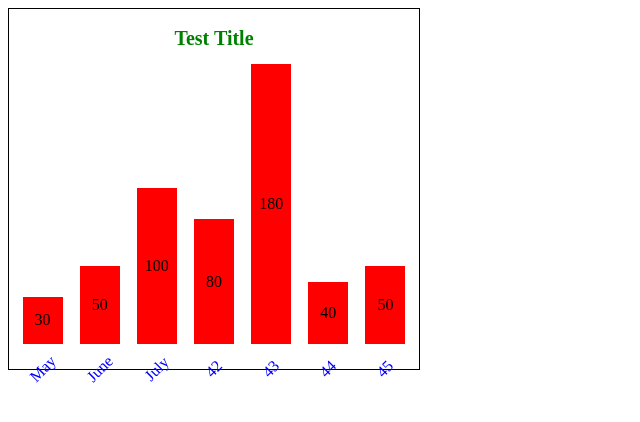
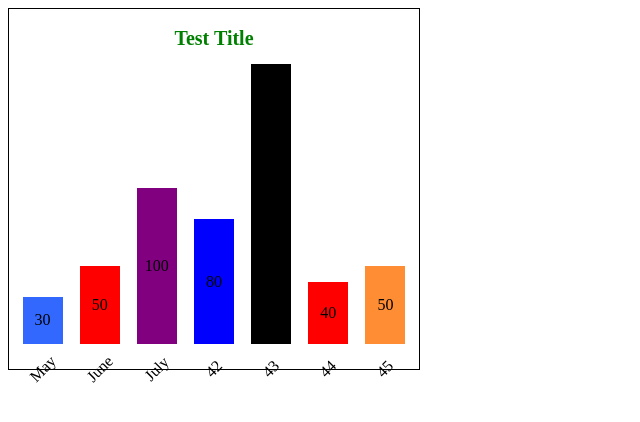
Before and after one commit to mackwill/lighthouse-labs-bar-chart, a plain HTML site: page index.html in a window 1280 px wide. Shown: the whole page, without its empty margins (0-640 px from the left). Drawn offline with nearby package versions, Linux system fonts and the light colour scheme.

Commit message:
Added capability to color each bar individually

```diff
--- a/index.html
+++ b/index.html
@@ -33,8 +33,16 @@
             titleSize: 20,
           },
           bar: {
-            backgroundColor: "red",
-            labelColor: "blue",
+            backgroundColor: [
+              "#3368FF",
+              "red",
+              "purple",
+              "blue",
+              "black",
+              "red",
+            ],
+            // backgroundColor: "#3368FF",
+            labelColor: "black",
             labelSize: 8,
           },
         }
--- a/index.js
+++ b/index.js
@@ -39,19 +39,24 @@ const createChart = function (width, height, border = "1px solid black") {
   $("body").append(tmp);
 };
 
-const createBarElement = function (
-  newElem,
-  xVal,
-  yVal,
-  backgroundColor,
-  yScale
-) {
-  newElem.style.height = yVal * yScale * 0.8 + "px";
-  //console.log("width:" + newElem.style.width);
-  newElem.style.backgroundColor = backgroundColor;
+// const defineBarColor = function(backgroundColor) {
+//   for (let i = 0; i < )
+// }
 
-  newElem.innerText = yVal;
-  $("#graph").append(newElem);
+const createBarElement = function (xVal, yVal, barColor, yScale) {
+  if (barColor === undefined) {
+    barColor = "#FF8D33";
+  }
+
+  let tmp = document.createElement("div");
+  tmp.setAttribute("id", xVal);
+  tmp.setAttribute("class", xVal + " bar");
+
+  tmp.style.height = yVal * yScale * 0.8 + "px";
+  tmp.style.backgroundColor = barColor;
+  tmp.innerText = yVal;
+
+  $("#graph").append(tmp);
 };
 
 const drawBarChart = function (data, options) {
@@ -59,6 +64,7 @@ const drawBarChart = function (data, options) {
 
   let graphOpts = options.graph;
   let barOpts = options.bar;
+  let barColor = "";
 
   let yScale = findYMax(data, graphOpts.height);
 
@@ -66,19 +72,19 @@ const drawBarChart = function (data, options) {
   createGraphTitle(graphOpts.title, graphOpts.titleColor, graphOpts.titleSize);
 
   for (let elem in data) {
-    //console.log(elem)
-    let tmp = document.createElement("div");
-    tmp.setAttribute("id", data[elem][0]);
-    tmp.setAttribute("class", data[elem][0] + " bar");
+    if (
+      Array.isArray(barOpts.backgroundColor) &&
+      typeof barOpts.backgroundColor[elem] !== "undefined"
+    ) {
+      barColor = barOpts.backgroundColor[elem];
+    } else if (typeof barOpts.backgroundColor[elem] === "undefined") {
+      barColor = undefined;
+    } else {
+      barColor = barOpts.backgroundColor;
+    }
 
     // Create bar element
-    createBarElement(
-      tmp,
-      data[elem][0],
-      data[elem][1],
-      barOpts.backgroundColor,
-      yScale
-    );
+    createBarElement(data[elem][0], data[elem][1], barColor, yScale);
 
     //Create x-axis labels
     xLabel(data[elem][0], barOpts.labelSize, barOpts.labelColor);
```
